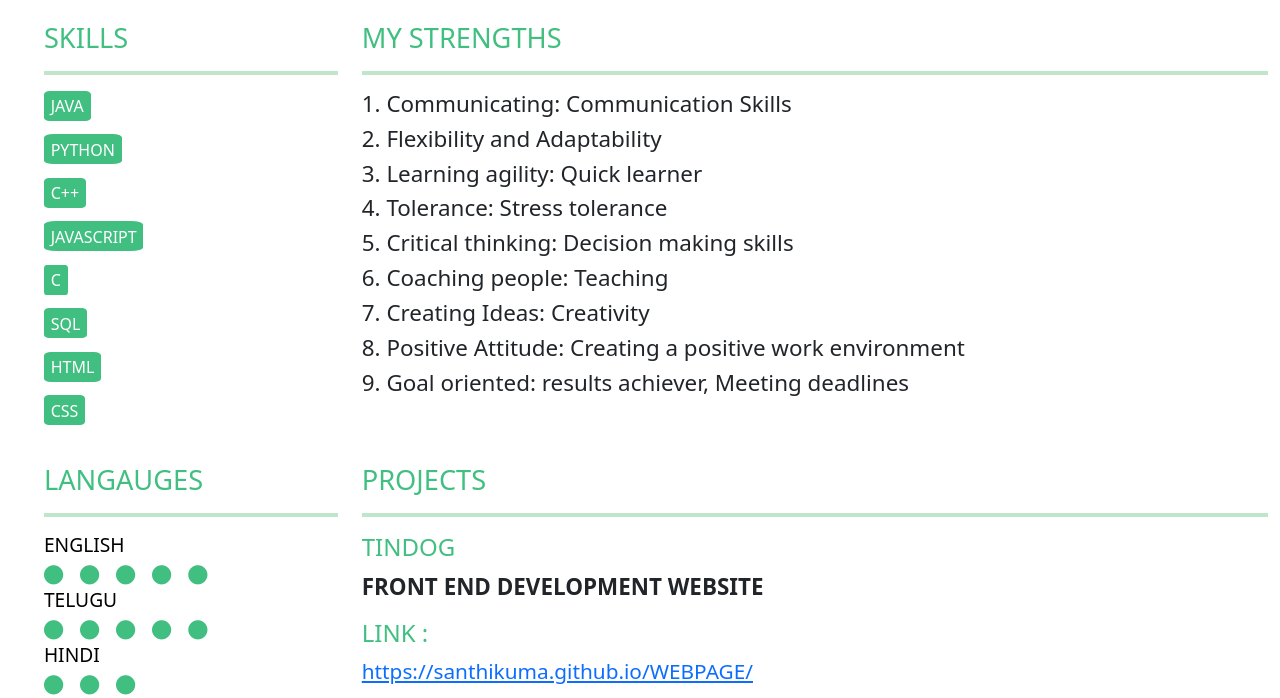
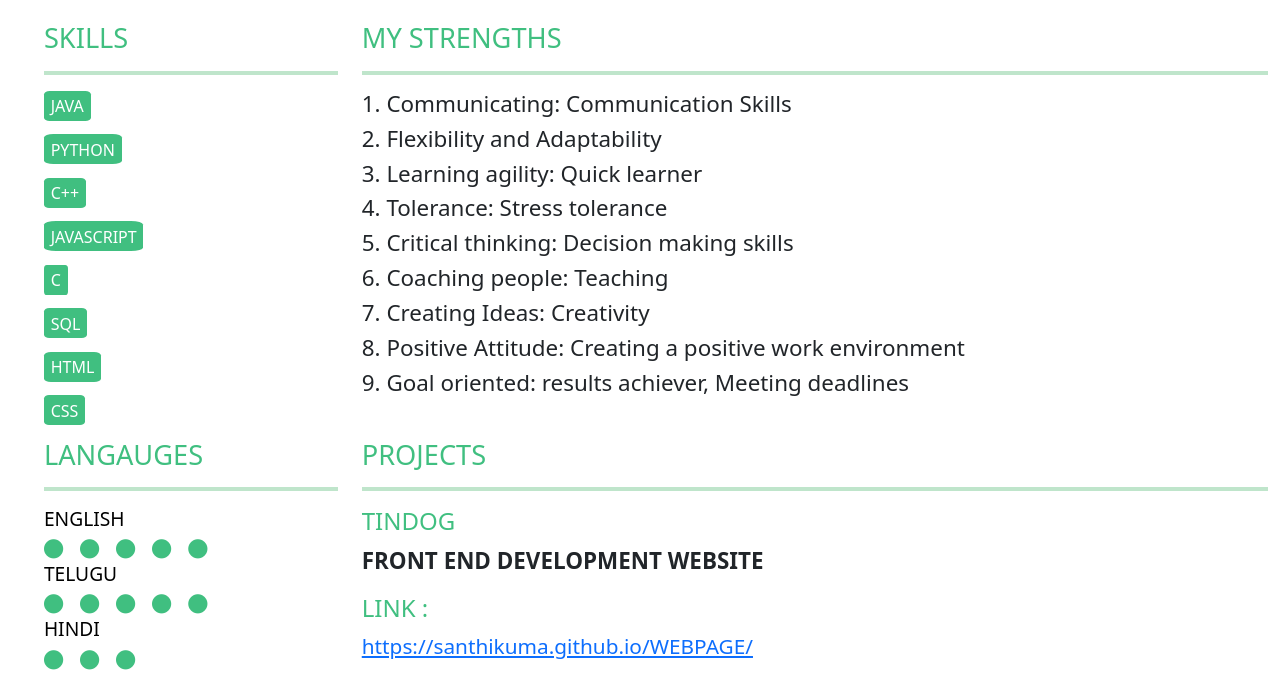
Before and after one commit to SANTHIKUMA/PROFILE, a plain HTML site: page index.html in a window 1280 px wide. Shown: the part 653-1351 px from the top of the page. After the commit the page ends 1326 px from the top, so only its background shows below. Drawn offline with nearby package versions, Linux system fonts and the light colour scheme.

Commit message:
Update index.html

```diff
--- a/index.html
+++ b/index.html
@@ -96,7 +96,7 @@
 </div>
 </div>
   </section>
-  <section class="top">
+  <section class="top1">
   <div class="row ">
 
 
```
